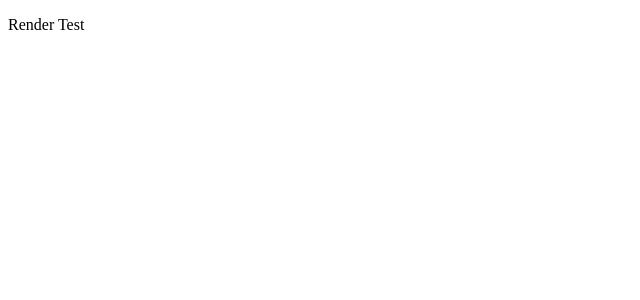
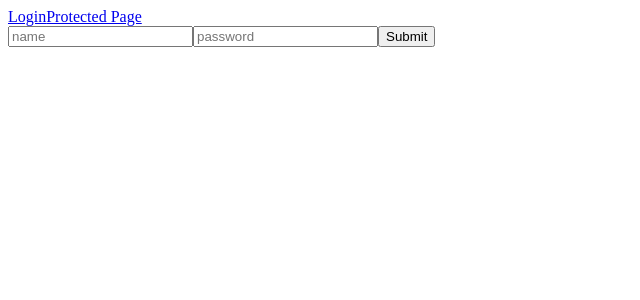
Before and after one commit to bloominstituteoftechnology/web-module-project-client-auth, a React (Create React App) app in the folder friends/: page /login in a window 1280 px wide. Shown: the top 300 px of the page, without its empty margins (0-640 px from the left). Built offline with nearby package versions, Linux system fonts and the light colour scheme.

Commit message:
set up components and routes

```diff
--- a/friends/src/App.js
+++ b/friends/src/App.js
@@ -1,11 +1,23 @@
 import React from "react";
+import { BrowserRouter as Router, Route, Link, Switch } from "react-router-dom";
+
 import "./App.css";
+import Login from "./components/Login";
+import Friends from "./components/Friends";
+import PrivateRoute from "./components/PrivateRoute";
 
 function App() {
   return (
-    <div className="App">
-      <p>Render Test</p>
-    </div>
+    <Router>
+      <div className="App">
+        <Link to="/login">Login</Link>
+        <Link to="/protected">Protected Page</Link>
+        <Switch>
+          <PrivateRoute exact path="/protected" component={Friends} />
+          <Route exact path="/login" component={Login} />
+        </Switch>
+      </div>
+    </Router>
   );
 }
 
--- /dev/null
+++ b/friends/src/components/Friends.js
@@ -0,0 +1,46 @@
+import React, { useState } from "react";
+import Loader from "react-loader-spinner";
+import axios from "axios";
+import axiosWithAuth from "../utils/axiosWithAuth";
+
+const Friends = () => {
+  const [friends, setFriends] = useState([]);
+
+  const getFriends = () => {
+    axiosWithAuth()
+      .get("/api/friends")
+      .then((res) => {
+        console.log(res.data);
+        setFriends([res.data]);
+      })
+      .catch((err) => {
+        console.log();
+      });
+  };
+
+  const formatFriends = () => {
+    const formattedFriends = [];
+    friends.forEach((friend, index) => {
+      formattedFriends.push({
+        id: index,
+        name: friend.name,
+        age: friend.age,
+        email: friend.email,
+      });
+    });
+    return formattedFriends;
+  };
+
+  return (
+    <div className="friends-container">
+      <ul className="friends-list">
+        <li className="friends">
+          {friends.map((friend) => {
+            return <p>{friend.name}</p>;
+          })}
+        </li>
+      </ul>
+    </div>
+  );
+};
+export default Friends;
--- /dev/null
+++ b/friends/src/components/Login.js
@@ -0,0 +1,58 @@
+import React, { useState, useHistory } from "react";
+import axios from "axios";
+import axiosWithAuth from "../utils/axiosWithAuth";
+
+const Login = () => {
+  const [credentials, setCredentials] = useState({
+    name: "",
+    password: "",
+  });
+  console.log(credentials);
+
+  // let history = useHistory();
+
+  const handleChange = (e) => {
+    setCredentials({
+      ...credentials,
+      [e.target.name]: e.target.value,
+    });
+  };
+
+  const login = (e) => {
+    e.preventDefault();
+    // make a POST request with the username and password as the data body
+    axiosWithAuth()
+      .post("/api/login", credentials)
+      .then((res) => {
+        window.localStorage.setItem("token", JSON.stringify(res.data.payload));
+        console.log("happy path:", res.data);
+        // history.push("/protected");
+      })
+      .catch((err) => {
+        console.log("sad path:", err);
+      });
+  };
+  return (
+    <div className="form-container">
+      <form action="submit" className="form" onSubmit={login}>
+        <input
+          type="text"
+          name="name"
+          placeholder="name"
+          // value={}
+          onChange={handleChange}
+        />
+        <input
+          type="password"
+          name="password"
+          placeholder="password"
+          // value={}
+          onChange={handleChange}
+        />
+        <button className="submit">Submit</button>
+      </form>
+    </div>
+  );
+};
+
+export default Login;
--- /dev/null
+++ b/friends/src/components/PrivateRoute.js
@@ -0,0 +1,27 @@
+import React from "react";
+import { Route, Redirect } from "react-router-dom";
+
+// render a Route component
+// take in all of the same props as a regular Route comp
+// check to see if the user is authenticated
+// if they are, render the component that was passed in
+// if not, redirect user to "/login"
+
+const PrivateRoute = ({ component: Component, ...rest }) => {
+  return (
+    <Route
+      {...rest}
+      render={() => {
+        if (window.localStorage.getItem("token")) {
+          console.log("Token showed up");
+          return <Component />;
+        } else {
+          console.log("No token, player!");
+          return <Redirect to="/login" />;
+        }
+      }}
+    />
+  );
+};
+
+export default PrivateRoute;
--- /dev/null
+++ b/friends/src/utils/axiosWithAuth.js
@@ -0,0 +1,14 @@
+import axios from "axios";
+
+const axiosWithAuth = () => {
+  // returns a new "instance" of axios with the
+  // config object built into it
+  return axios.create({
+    headers: {
+      Authorization: JSON.parse(window.localStorage.getItem("token")),
+    },
+    baseURL: "http://localhost:5000",
+  });
+};
+
+export default axiosWithAuth;
```
Also changed, not shown: package.json (+7 -1 lines), 1 other file (tests, documents, lock files or other folders).
